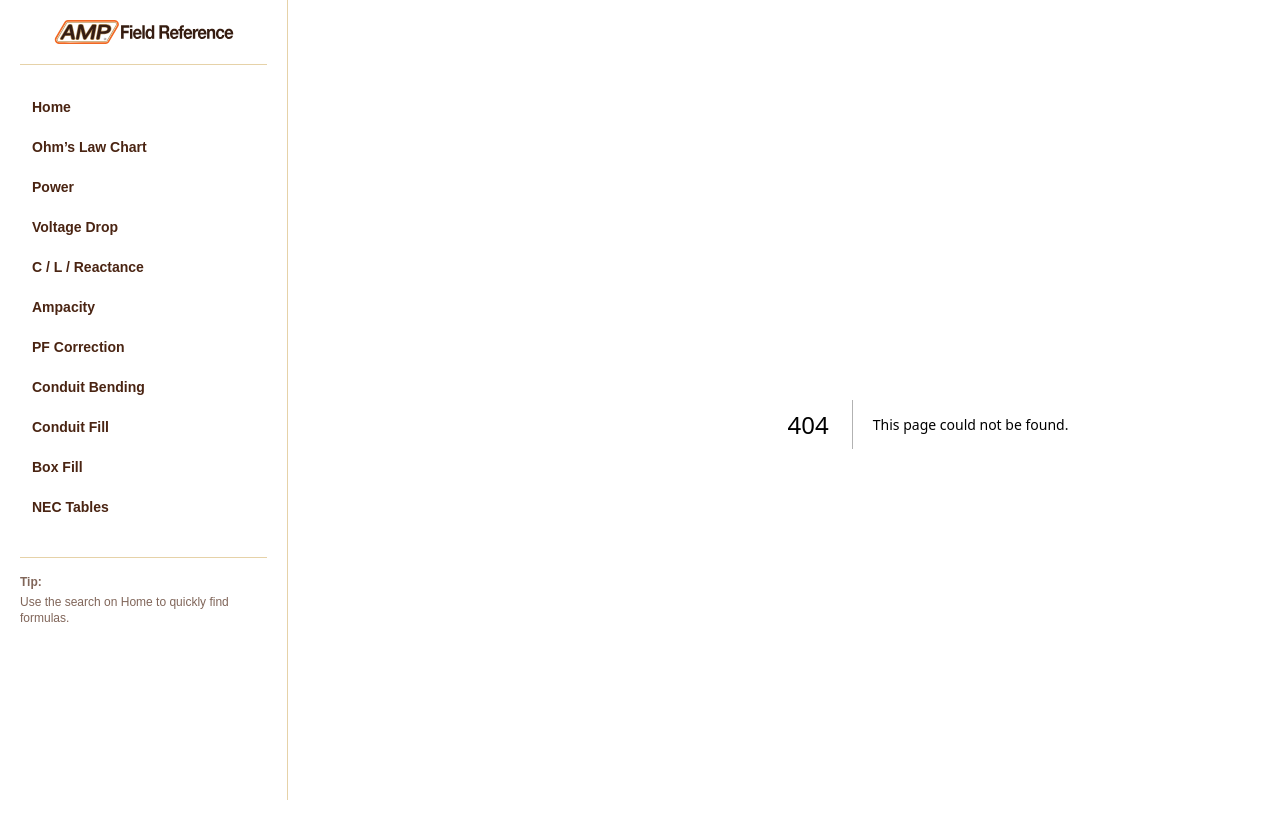
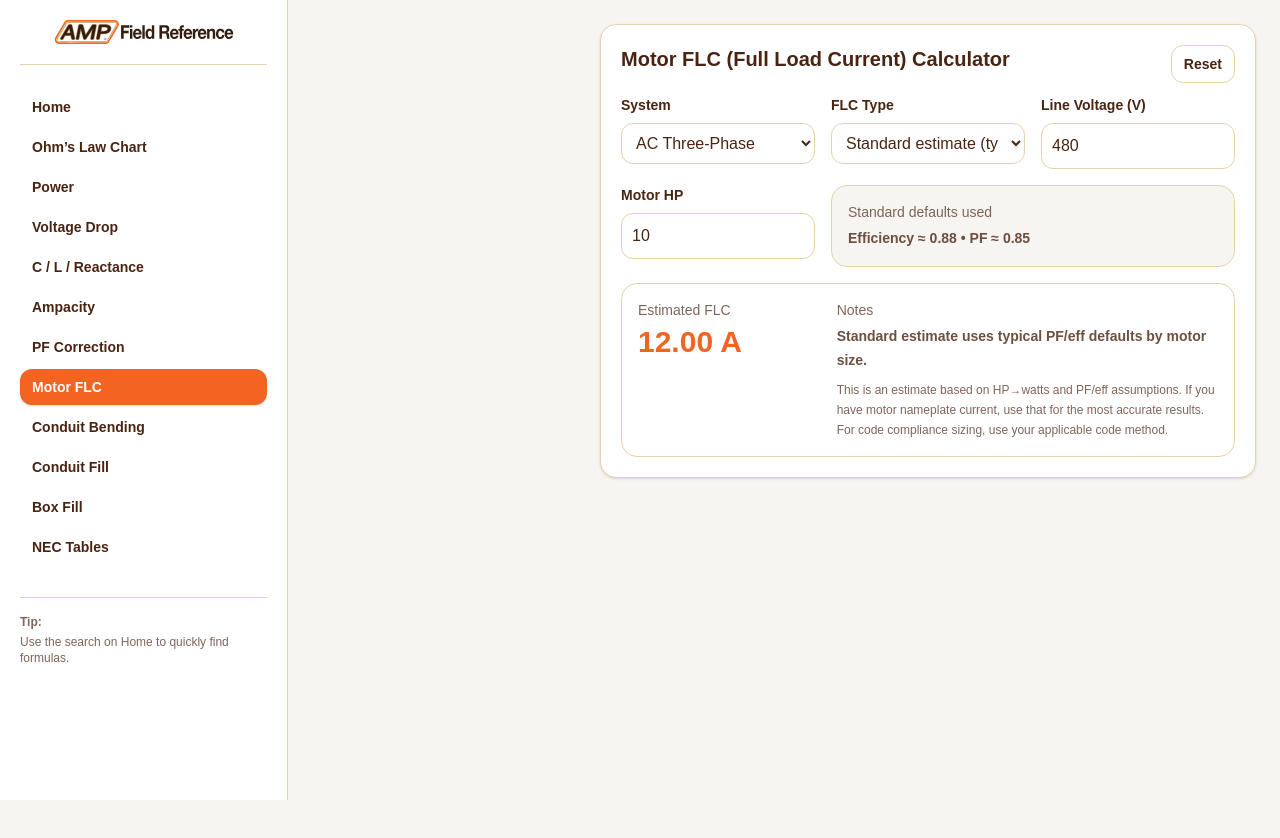
Before and after one commit to laidlawws/amp-field-guide, a Next.js app: page /calculators/flc in a window 1280 px wide. Before the commit this address had no page. Shown: the top 838 px of the page. After the commit the page ends 800 px from the top, so only its background shows below. Built offline with nearby package versions, Linux system fonts and the light colour scheme.

Commit message:
FLC Page

```diff
--- /dev/null
+++ b/app/calculators/flc/page.tsx
@@ -0,0 +1,283 @@
+"use client";
+
+import { useMemo, useState } from "react";
+import Card from "@/components/Card";
+
+type System = "dc" | "1ph" | "3ph";
+type FLCType = "standard" | "custom" | "nameplate_kw";
+
+// Typical “field” defaults (not NEC table values)
+function defaultsForHP(hp: number) {
+  // crude but useful: bigger motors tend to have better efficiency and PF
+  if (!Number.isFinite(hp) || hp <= 0) return { eff: 0.9, pf: 0.85 };
+
+  if (hp <= 1) return { eff: 0.75, pf: 0.75 };
+  if (hp <= 5) return { eff: 0.82, pf: 0.80 };
+  if (hp <= 20) return { eff: 0.88, pf: 0.85 };
+  if (hp <= 75) return { eff: 0.92, pf: 0.88 };
+  return { eff: 0.94, pf: 0.90 };
+}
+
+const SQRT3 = Math.sqrt(3);
+
+function num(v: string) {
+  const n = Number(v);
+  return Number.isFinite(n) ? n : NaN;
+}
+
+function clamp01(v: number) {
+  if (!Number.isFinite(v)) return NaN;
+  if (v <= 0 || v > 1) return NaN;
+  return v;
+}
+
+function fmt(n: number, unit: string, dp = 2) {
+  if (!Number.isFinite(n)) return "—";
+  const abs = Math.abs(n);
+  const d = abs >= 1000 ? 1 : abs >= 100 ? 2 : dp;
+  return `${n.toFixed(d)} ${unit}`;
+}
+
+// FLC from mechanical HP:
+// P_out(W) = HP * 746
+// P_in(W)  = P_out / eff
+// AC: P_in = V * I * PF (1φ) or √3 * V * I * PF (3φ)
+// DC: P_in = V * I
+function flcFromHP({
+  system,
+  hp,
+  V,
+  eff,
+  pf,
+}: {
+  system: System;
+  hp: number;
+  V: number;
+  eff: number;
+  pf: number;
+}) {
+  const Pout = hp * 746; // W
+  const Pin = Pout / eff;
+
+  if (system === "dc") {
+    if (V === 0) return NaN;
+    return Pin / V;
+  }
+
+  const denom = (system === "3ph" ? SQRT3 * V : V) * pf;
+  if (denom === 0) return NaN;
+  return Pin / denom;
+}
+
+// FLC from nameplate kW (electrical real power):
+// AC: P = V*I*PF (1φ) or √3*V*I*PF (3φ)
+// DC: P = V*I
+function flcFromkW({
+  system,
+  kW,
+  V,
+  pf,
+}: {
+  system: System;
+  kW: number;
+  V: number;
+  pf: number;
+}) {
+  const P = kW * 1000; // W
+  if (system === "dc") {
+    if (V === 0) return NaN;
+    return P / V;
+  }
+  const denom = (system === "3ph" ? SQRT3 * V : V) * pf;
+  if (denom === 0) return NaN;
+  return P / denom;
+}
+
+export default function MotorFLC() {
+  const [system, setSystem] = useState<System>("3ph");
+  const [flcType, setFlcType] = useState<FLCType>("standard");
+
+  const [hp, setHp] = useState("10");
+  const [volts, setVolts] = useState("480"); // “Armature Voltage Rating” for DC; line voltage for AC
+  const [eff, setEff] = useState("0.90");
+  const [pf, setPf] = useState("0.85");
+  const [nameplateKW, setNameplateKW] = useState("0");
+
+  // Update standard defaults when HP changes (only in standard mode)
+  const hpNum = num(hp);
+  const std = defaultsForHP(hpNum);
+
+  const computed = useMemo(() => {
+    const V = num(volts);
+    if (!Number.isFinite(V) || V <= 0) return { ok: false as const, msg: "Enter a valid voltage > 0." };
+
+    if (flcType === "nameplate_kw") {
+      const kW = num(nameplateKW);
+      if (!Number.isFinite(kW) || kW <= 0) return { ok: false as const, msg: "Enter nameplate kW > 0." };
+
+      const pfUse = system === "dc" ? 1 : clamp01(num(pf));
+      if (system !== "dc" && !Number.isFinite(pfUse)) return { ok: false as const, msg: "PF must be between 0 and 1." };
+
+      const I = flcFromkW({ system, kW, V, pf: pfUse });
+      return {
+        ok: true as const,
+        amps: I,
+        note: "Using electrical real power (kW). This is typically the most accurate if you have it.",
+      };
+    }
+
+    // HP-based
+    const HP = num(hp);
+    if (!Number.isFinite(HP) || HP <= 0) return { ok: false as const, msg: "Enter motor HP > 0." };
+
+    let effUse: number;
+    let pfUse: number;
+
+    if (flcType === "standard") {
+      effUse = std.eff;
+      pfUse = system === "dc" ? 1 : std.pf;
+    } else {
+      effUse = clamp01(num(eff));
+      pfUse = system === "dc" ? 1 : clamp01(num(pf));
+      if (!Number.isFinite(effUse)) return { ok: false as const, msg: "Efficiency must be between 0 and 1." };
+      if (system !== "dc" && !Number.isFinite(pfUse)) return { ok: false as const, msg: "PF must be between 0 and 1." };
+    }
+
+    const I = flcFromHP({ system, hp: HP, V, eff: effUse, pf: pfUse });
+
+    return {
+      ok: true as const,
+      amps: I,
+      used: { eff: effUse, pf: pfUse },
+      note:
+        flcType === "standard"
+          ? "Standard estimate uses typical PF/eff defaults by motor size."
+          : "Custom estimate uses your PF/eff inputs.",
+    };
+  }, [system, flcType, volts, hp, eff, pf, nameplateKW, std.eff, std.pf]);
+
+  const reset = () => {
+    setSystem("3ph");
+    setFlcType("standard");
+    setHp("10");
+    setVolts("480");
+    setEff("0.90");
+    setPf("0.85");
+    setNameplateKW("0");
+  };
+
+  return (
+    <div className="max-w-5xl mx-auto space-y-6">
+      <Card
+        title="Motor FLC (Full Load Current) Calculator"
+        right={
+          <button
+            onClick={reset}
+            className="rounded-xl border border-[#e6d2a8] bg-white px-3 py-2 text-sm font-extrabold hover:opacity-90"
+          >
+            Reset
+          </button>
+        }
+      >
+        <div className="grid md:grid-cols-3 gap-4">
+          <div className="space-y-2">
+            <div className="text-sm font-extrabold">System</div>
+            <select className="input" value={system} onChange={(e) => setSystem(e.target.value as System)}>
+              <option value="dc">DC</option>
+              <option value="1ph">AC Single-Phase</option>
+              <option value="3ph">AC Three-Phase</option>
+            </select>
+          </div>
+
+          <div className="space-y-2">
+            <div className="text-sm font-extrabold">FLC Type</div>
+            <select className="input" value={flcType} onChange={(e) => setFlcType(e.target.value as FLCType)}>
+              <option value="standard">Standard estimate (typical PF/eff)</option>
+              <option value="custom">Custom PF & Efficiency</option>
+              <option value="nameplate_kw">From nameplate kW</option>
+            </select>
+          </div>
+
+          <div className="space-y-2">
+            <div className="text-sm font-extrabold">
+              {system === "dc" ? "Armature Voltage Rating (V)" : "Line Voltage (V)"}
+            </div>
+            <input className="input" inputMode="decimal" value={volts} onChange={(e) => setVolts(e.target.value)} placeholder="e.g. 480" />
+          </div>
+
+          {flcType !== "nameplate_kw" ? (
+            <div className="space-y-2">
+              <div className="text-sm font-extrabold">Motor HP</div>
+              <input className="input" inputMode="decimal" value={hp} onChange={(e) => setHp(e.target.value)} placeholder="e.g. 10" />
+            </div>
+          ) : (
+            <div className="space-y-2">
+              <div className="text-sm font-extrabold">Nameplate kW</div>
+              <input className="input" inputMode="decimal" value={nameplateKW} onChange={(e) => setNameplateKW(e.target.value)} placeholder="e.g. 7.5" />
+            </div>
+          )}
+
+          {flcType === "custom" && (
+            <>
+              <div className="space-y-2">
+                <div className="text-sm font-extrabold">Efficiency (0–1)</div>
+                <input className="input" inputMode="decimal" value={eff} onChange={(e) => setEff(e.target.value)} placeholder="e.g. 0.90" />
+              </div>
+
+              {system !== "dc" ? (
+                <div className="space-y-2">
+                  <div className="text-sm font-extrabold">Power Factor (0–1)</div>
+                  <input className="input" inputMode="decimal" value={pf} onChange={(e) => setPf(e.target.value)} placeholder="e.g. 0.85" />
+                </div>
+              ) : (
+                <div className="space-y-2">
+                  <div className="text-sm font-extrabold">Power Factor</div>
+                  <div className="rounded-2xl border border-[#e6d2a8] bg-[#f7f5f2] p-3 text-sm text-[#4a2412]/70">
+                    Not used for DC (assumed PF = 1).
+                  </div>
+                </div>
+              )}
+            </>
+          )}
+
+          {flcType === "standard" && (
+            <div className="md:col-span-2 rounded-2xl border border-[#e6d2a8] bg-[#f7f5f2] p-4">
+              <div className="text-sm text-[#4a2412]/70">Standard defaults used</div>
+              <div className="mt-1 text-sm font-semibold text-[#4a2412]/80 leading-6">
+                Efficiency ≈ <b>{std.eff.toFixed(2)}</b>
+                {system !== "dc" ? (
+                  <>
+                    {" "}
+                    • PF ≈ <b>{std.pf.toFixed(2)}</b>
+                  </>
+                ) : null}
+              </div>
+            </div>
+          )}
+
+          <div className="md:col-span-3 rounded-2xl border border-[#e6d2a8] bg-white p-4">
+            {!computed.ok ? (
+              <div className="text-sm text-[#4a2412]/70">{computed.msg}</div>
+            ) : (
+              <div className="grid md:grid-cols-3 gap-4 items-start">
+                <div>
+                  <div className="text-sm text-[#4a2412]/70">Estimated FLC</div>
+                  <div className="mt-1 text-3xl font-extrabold text-[#f26422]">{fmt(computed.amps, "A", 2)}</div>
+                </div>
+
+                <div className="md:col-span-2">
+                  <div className="text-sm text-[#4a2412]/70">Notes</div>
+                  <div className="mt-1 text-sm font-semibold text-[#4a2412]/80 leading-6">{computed.note}</div>
+                  <div className="mt-2 text-xs text-[#4a2412]/70 leading-5">
+                    This is an estimate based on HP→watts and PF/eff assumptions. If you have motor nameplate current, use that for the
+                    most accurate results. For code compliance sizing, use your applicable code method.
+                  </div>
+                </div>
+              </div>
+            )}
+          </div>
+        </div>
+      </Card>
+    </div>
+  );
+}
--- a/components/Sidebar.tsx
+++ b/components/Sidebar.tsx
@@ -17,6 +17,7 @@ const nav = [
   { href: "/calculators/reactance", label: "C / L / Reactance" },
   { href: "/reference/ampacity", label: "Ampacity" },
   { href: "/calculators/pf-correction", label: "PF Correction" },
+  { href: "/calculators/flc", label: "Motor FLC" },
   { href: "/reference/conduit", label: "Conduit Bending" },
   { href: "/reference/fill", label: "Conduit Fill" },
   { href: "/reference/box-fill", label: "Box Fill" },
```
